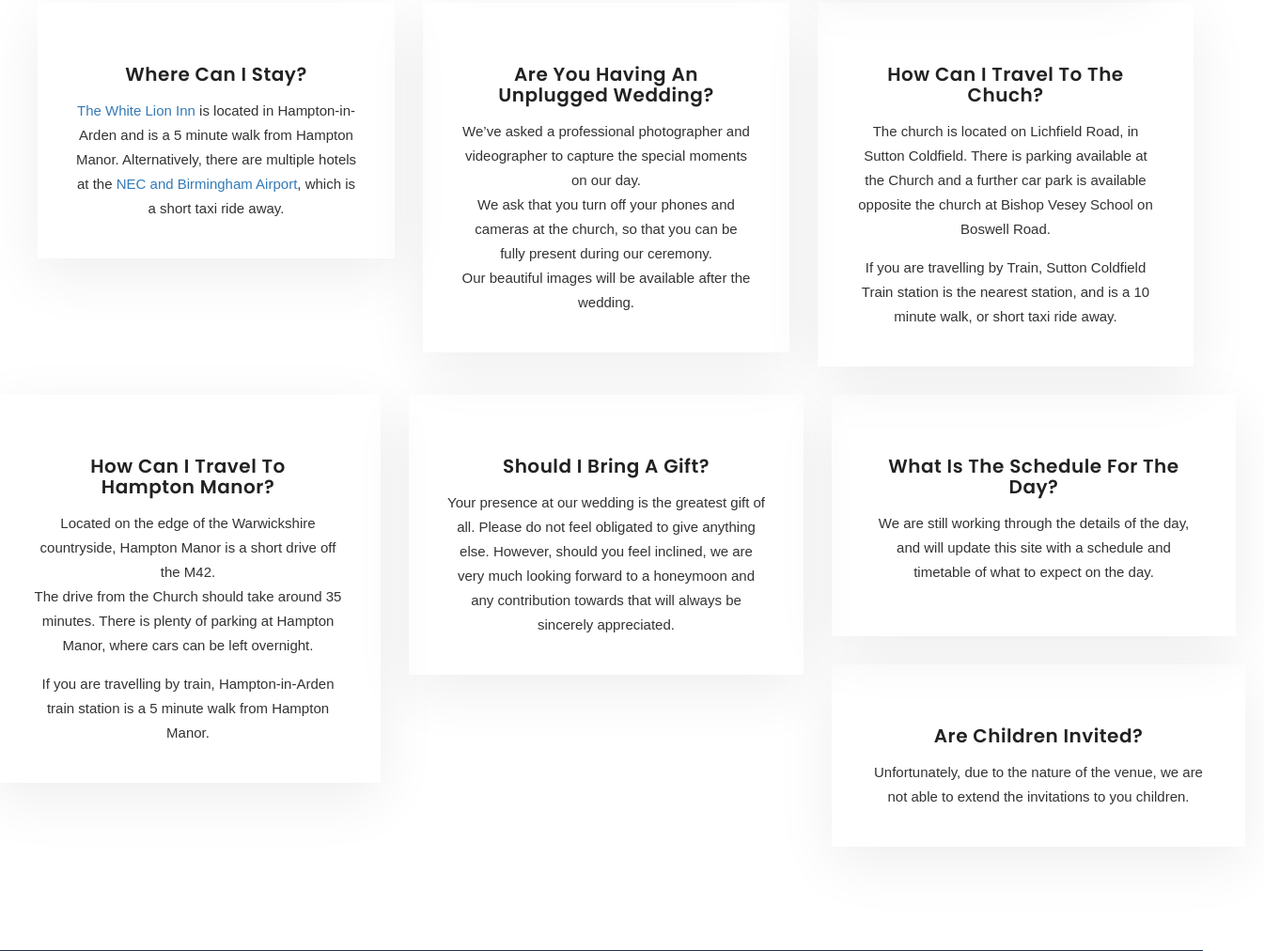
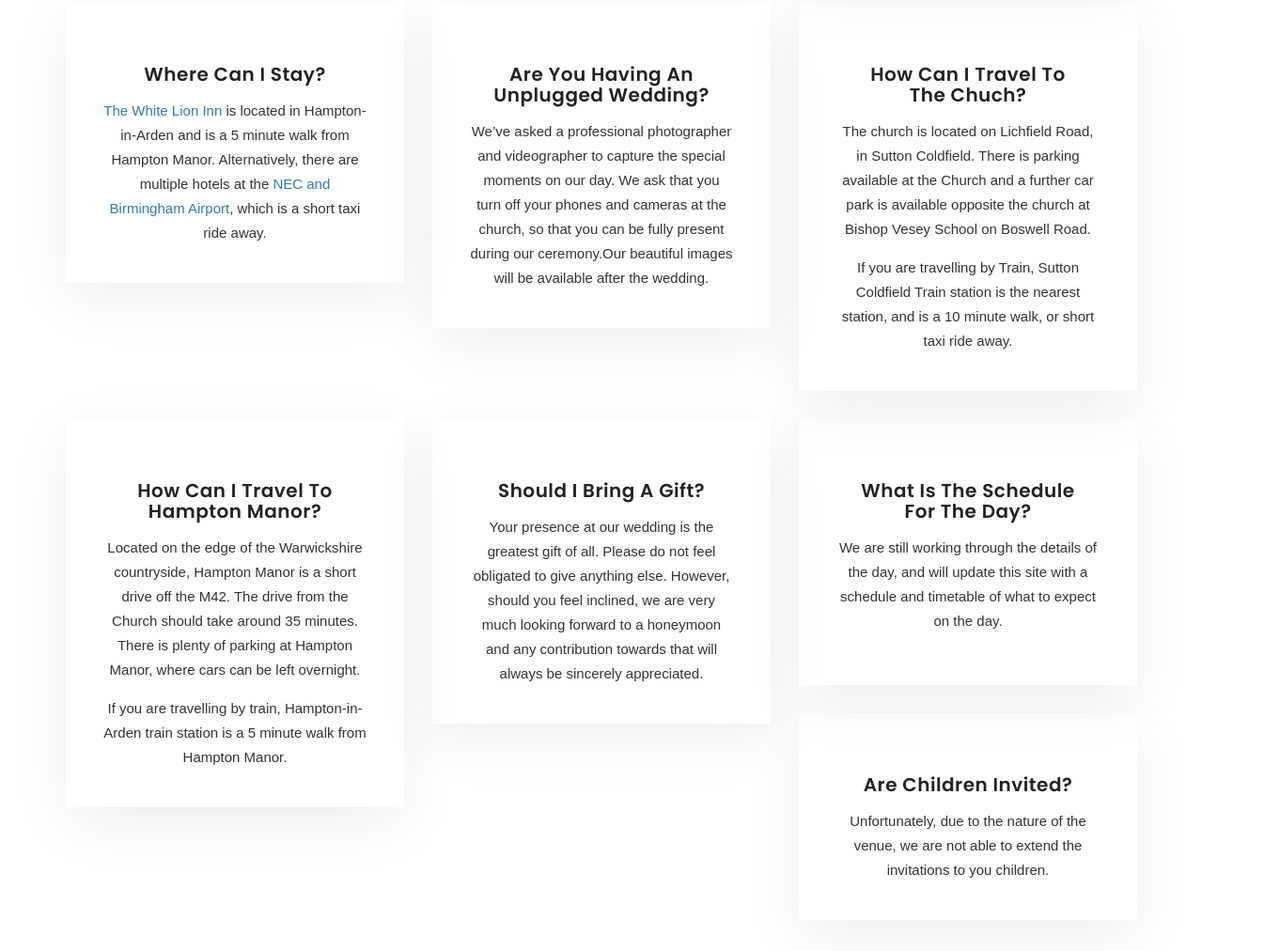
Before and after one commit to amyandsimon/wedding, a plain HTML site: page 4b26b4f3c0c67b3f6ca8e6ed69b72846cb707863/index.html in a window 1280 px wide. Shown: the part 3260-4272 px from the top of the page at 94% size, 1345 px wide, since content can reach past the window. Drawn offline with Linux system fonts and the light colour scheme.

Commit message:
Update index.html

```diff
--- a/4b26b4f3c0c67b3f6ca8e6ed69b72846cb707863/index.html
+++ b/4b26b4f3c0c67b3f6ca8e6ed69b72846cb707863/index.html
@@ -187,7 +187,6 @@
 							</div>
 						</div> <!-- End Col -->
 
-						<div class="row text-center">
 						<div class="col-md-4 col-sm-6 col-xs-12">
 							<div class="single-service wow fadeInLeft">
 								<h4>How should I RSVP?</h4>
@@ -195,41 +194,38 @@
 							</div>
 						</div> <!-- End Col -->
 
-						<div class="row text-center">
 						<div class="col-md-4 col-sm-6 col-xs-12">
 							<div class="single-service wow fadeInLeft">
 								<h4>Where can I stay?</h4>
 								<P><a href="https://secure.hotels.uk.com/bookings/#/booking/28164/items/availability?from=2023-07-30&to=2023-07-31&k=ejKnmopkvv6tGReTZU1xurHsF">The White Lion Inn</a> is located in Hampton-in-Arden and is a 5 minute walk from Hampton Manor. Alternatively, there are multiple hotels at the <a href=2https://www.booking.com/searchresults.en-us.html?ss=NEC+Birmingham%2C+Bickenhill%2C+West+Midlands%2C+United+Kingdom&ssne=B92+0EN&ssne_untouched=B92+0EN&label=gen173nr-1FCAEoggI46AdIM1gEaFCIAQGYATG4ARfIAQzYAQHoAQH4AQKIAgGoAgO4Aurfo58GwAIB0gIkMWZjZDI0N2QtYmFiNS00MzkyLWI0ZGMtYTEzZjI0ZDZjMTdl2AIF4AIB&aid=304142&lang=en-us&sb=1&src_elem=sb&src=searchresults&dest_id=9405&dest_type=landmark&ac_position=0&ac_click_type=b&ac_langcode=en&ac_suggestion_list_length=5&search_selected=true&search_pageview_id=ee7c62009f2800dd&ac_meta=GhBlZTdjNjIwMDlmMjgwMGRkIAAoATICZW46A05FQ0AASgBQAA%3D%3D&checkin=2023-07-30&checkout=2023-07-31&group_adults=2&no_rooms=1&group_children=0&sb_travel_purpose=leisure">NEC and Birmingham Airport</a>, which is a short taxi ride away. </P>
 							</div>
 						</div> <!-- End Col -->
-						<div class="row text-center">
 
 						<div class="col-md-4 col-sm-6 col-xs-12">
 							<div class="single-service wow fadeInLeft">
 								<h4>Are you having an unplugged wedding?</h4>
-								<P>We’ve asked a professional photographer and videographer to capture the special moments on our day. <br> We ask that you turn off your phones and cameras at the church, so that you can be fully present during our ceremony. <br>Our beautiful images will be available after the wedding.
+								<P>We’ve asked a professional photographer and videographer to capture the special moments on our day. We ask that you turn off your phones and cameras at the church, so that you can be fully present during our ceremony.Our beautiful images will be available after the wedding.
 							</div>
 						</div> <!-- End Col -->
 
-						<div class="row text-center">
 						<div class="col-md-4 col-sm-6 col-xs-12">
 							<div class="single-service wow fadeInLeft">
 								<h4>How can I travel to the chuch?</h4>
-								<P>The church is located on Lichfield Road, in Sutton Coldfield. There is parking available at the Church and a further car park is available opposite the church at Bishop Vesey School on Boswell Road. <br>
+								<P>The church is located on Lichfield Road, in Sutton Coldfield. There is parking available at the Church and a further car park is available opposite the church at Bishop Vesey School on Boswell Road.
 								<P>If you are travelling by Train, Sutton Coldfield Train station is the nearest station, and is a 10 minute walk, or short taxi ride away. </P>
 							</div>
 						</div> <!-- End Col -->
 
-						<div class="row text-center">
+
 						<div class="col-md-4 col-sm-6 col-xs-12">
 							<div class="single-service wow fadeInLeft">
 								<h4>How can I travel to Hampton Manor?</h4>
-								<P>Located on the edge of the Warwickshire countryside, Hampton Manor is a short drive off the M42. <br>The drive from the Church should take around 35 minutes. There is plenty of parking at Hampton Manor, where cars can be left overnight.
+								<P>Located on the edge of the Warwickshire countryside, Hampton Manor is a short drive off the M42. The drive from the Church should take around 35 minutes. There is plenty of parking at Hampton Manor, where cars can be left overnight.
 									<p>If you are travelling by train, Hampton-in-Arden train station is a 5 minute walk from Hampton Manor.
 							</div>
 						</div> <!-- End Col -->
 
-						<div class="row text-center">
+
 						<div class="col-md-4 col-sm-6 col-xs-12">
 							<div class="single-service wow fadeInLeft">
 								<h4>Should I bring a gift?</h4>
@@ -238,7 +234,6 @@
 						</div> <!-- End Col -->
 
 
-						<div class="row text-center">
 						<div class="col-md-4 col-sm-6 col-xs-12">
 							<div class="single-service wow fadeInLeft">
 								<h4>What is the schedule for the day?</h4>
@@ -247,7 +242,6 @@
 							</div>
 						</div> <!-- End Col -->
 
-						<div class="row text-center">
 						<div class="col-md-4 col-sm-6 col-xs-12">
 							<div class="single-service wow fadeInLeft">
 								<h4>Are children invited?</h4>
```
